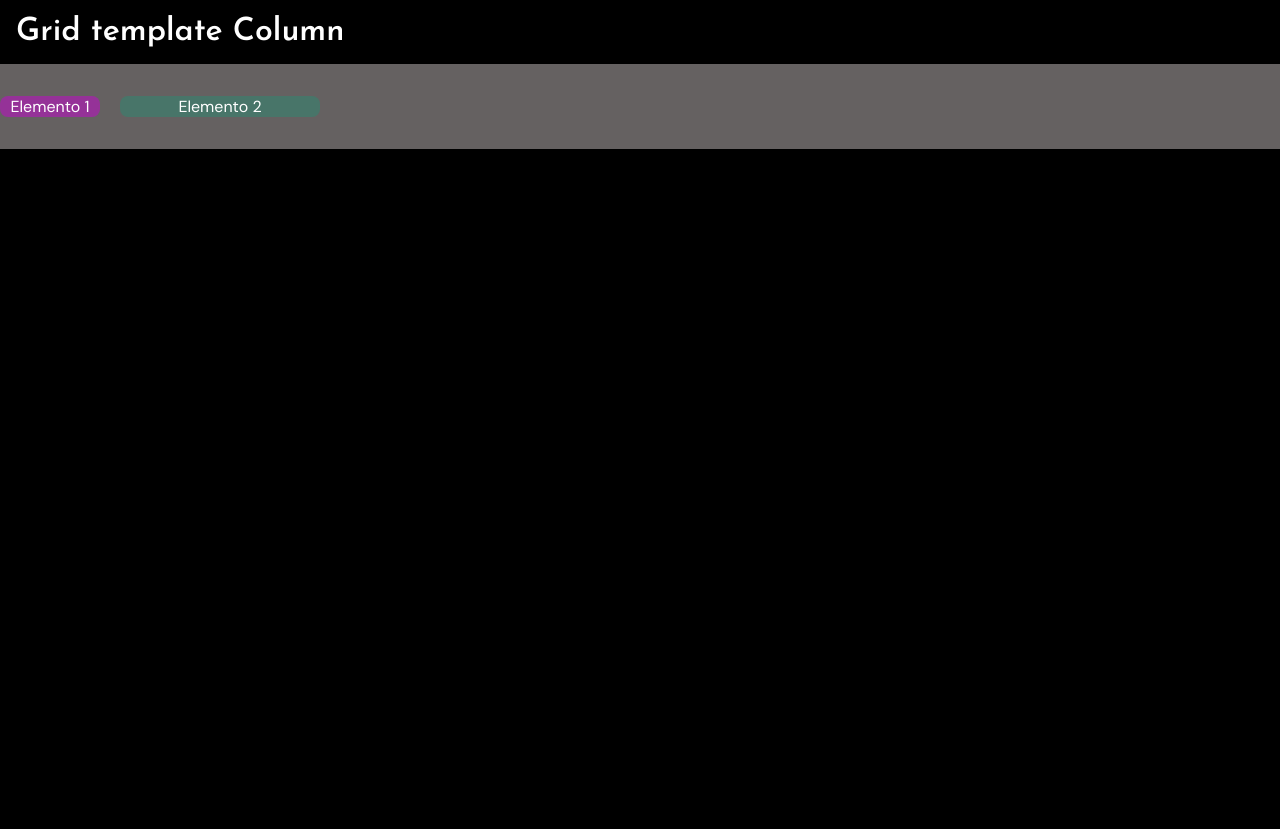
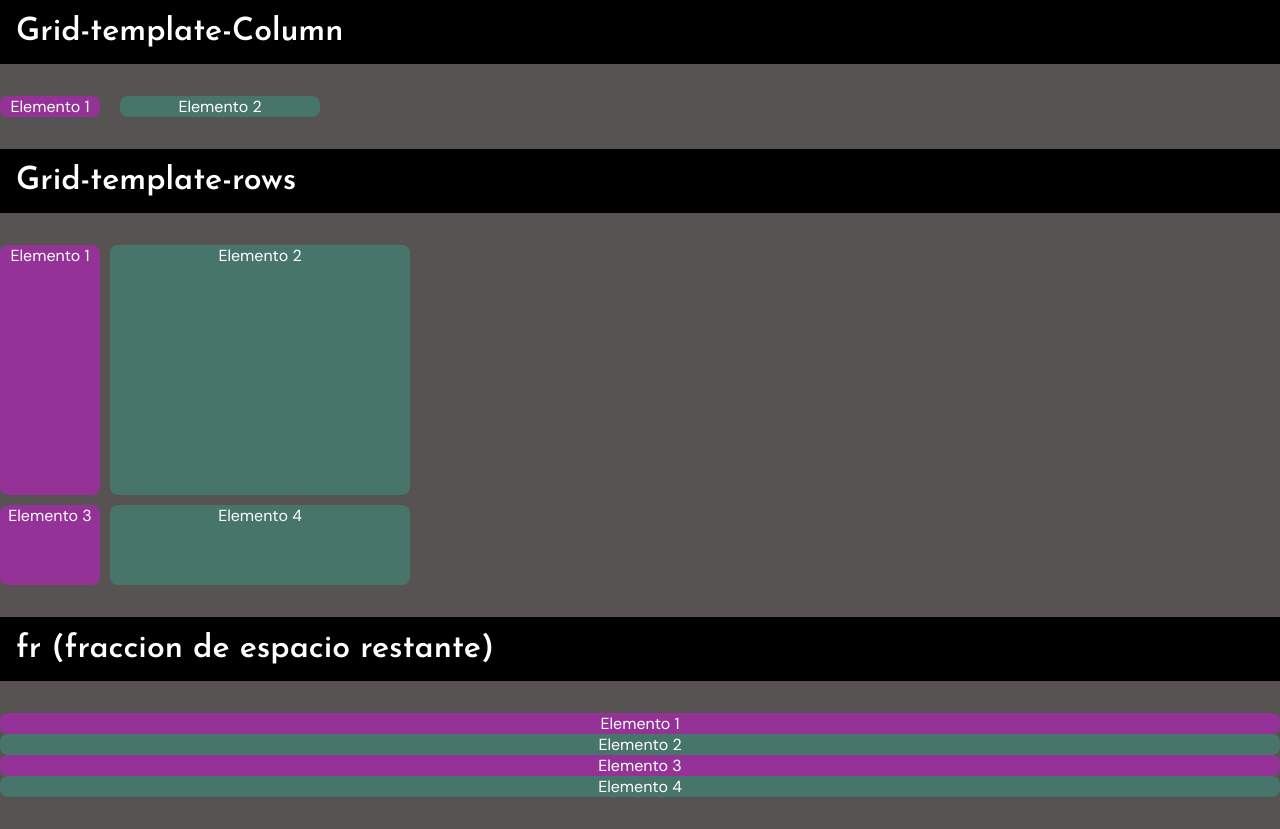
Before and after one commit to GabyFerD/PracticaGrid, a plain HTML site: page index.html in a window 1280 px wide. Before the commit the page ends 800 px from the top, so only its background shows below. Drawn offline with Linux system fonts and the light colour scheme.

Commit message:
grid-template-rows

```diff
--- a/index.html
+++ b/index.html
@@ -8,10 +8,24 @@
     <title>Practica1</title>
   </head>
   <body>
-    <p class="title">Grid template Column</p>
+    <p class="title">Grid-template-Column</p>
     <div class="container grid-column">
       <div class="container__div">Elemento 1</div>
       <div class="container__div">Elemento 2</div>
     </div>
+    <p class="title">Grid-template-rows</p>
+    <div class="container grid-rows">
+      <div class="container__div">Elemento 1</div>
+      <div class="container__div">Elemento 2</div>
+      <div class="container__div">Elemento 3</div>
+      <div class="container__div">Elemento 4</div>
+    </div>
+    <p class="title">fr (fraccion de espacio restante)</p>
+    <div class="container grid-fr">
+      <div class="container__div">Elemento 1</div>
+      <div class="container__div">Elemento 2</div>
+      <div class="container__div">Elemento 3</div>
+      <div class="container__div">Elemento 4</div>
+    </div>
   </body>
 </html>
--- a/style.css
+++ b/style.css
@@ -8,7 +8,7 @@
 
 :root {
   --color1: #000000;
-  --color2: #656161;
+  --color2: #585353;
   --color3: #ffffff;
   --color4: #953298;
   --color5: #487569;
@@ -49,3 +49,10 @@ body {
   grid-template-columns: 100px 200px;
   gap: 20px;
 }
+
+.grid-rows {
+  display: grid;
+  grid-template-columns: 100px 300px;
+  grid-template-rows: 250px 80px;
+  gap: 10px;
+}
```
